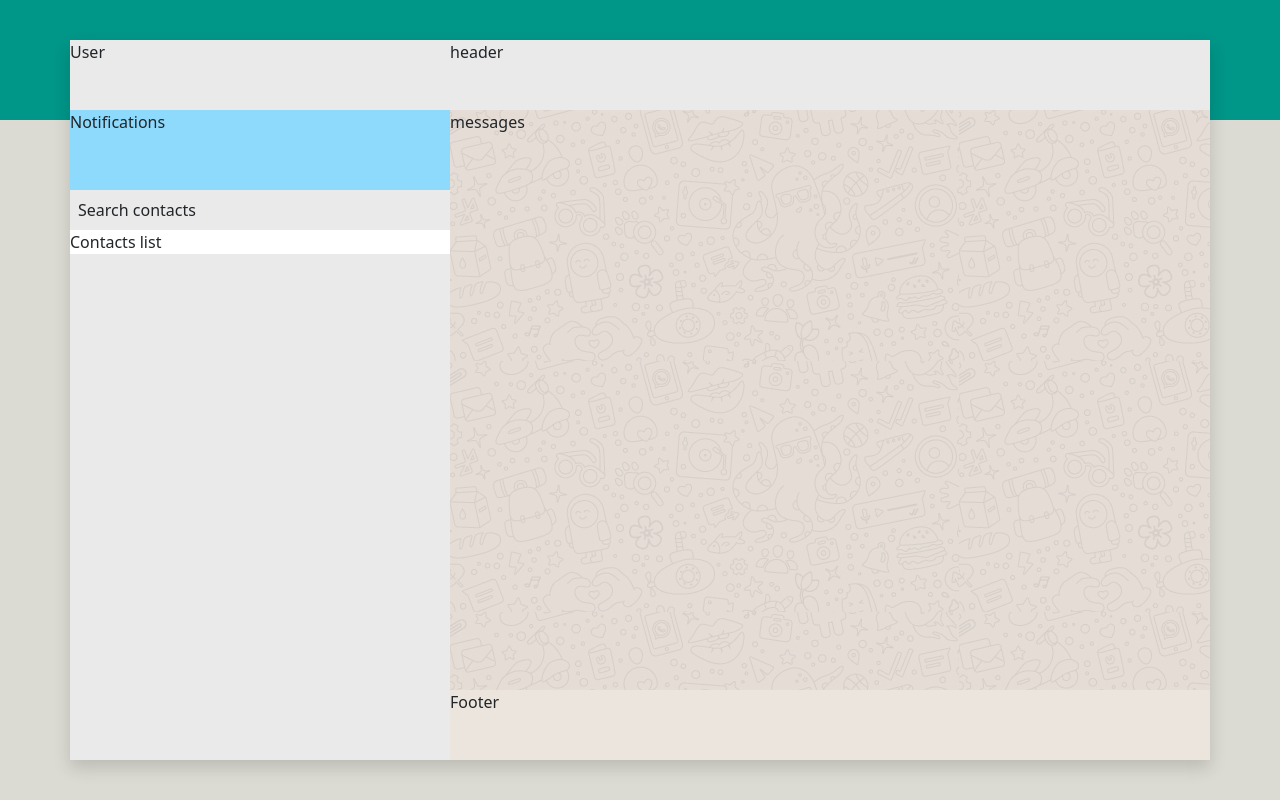
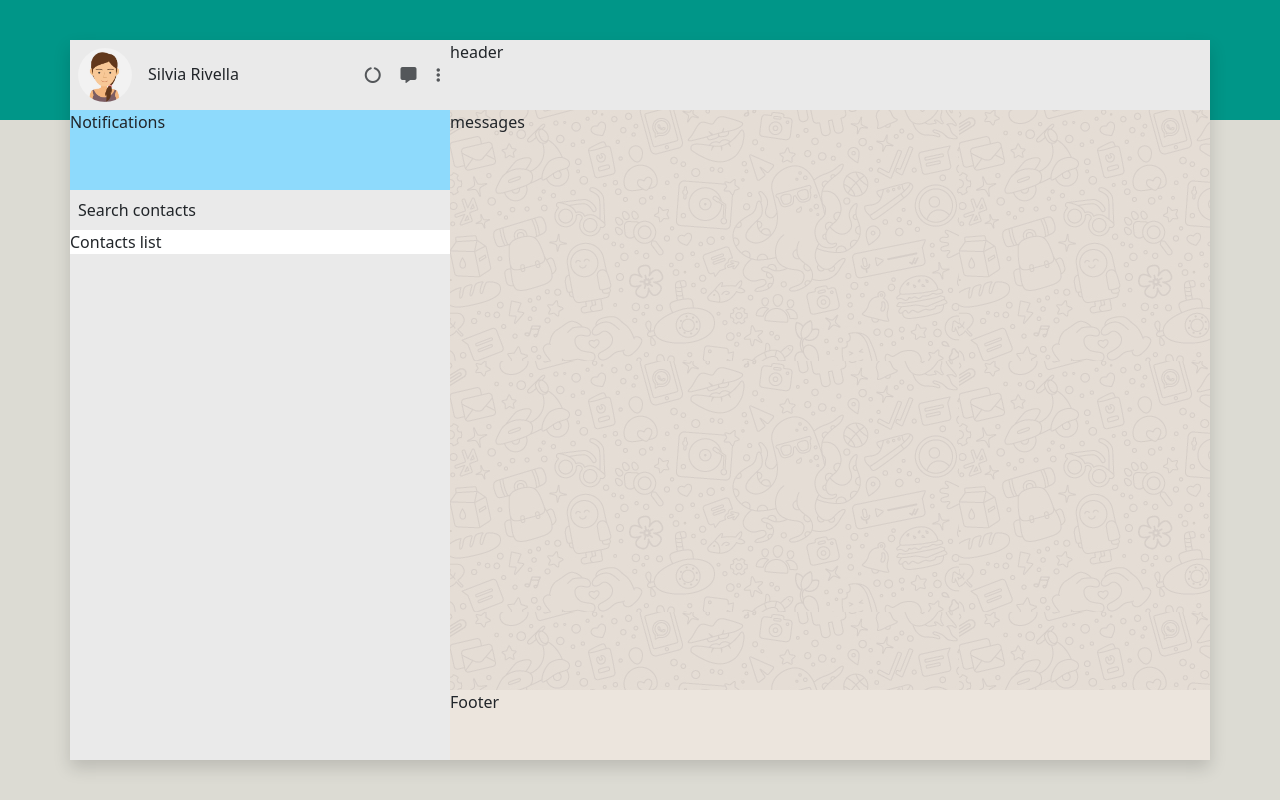
Before and after one commit to GabrieleLombard01/vue-ripasso-boolzapp, a Vue app: page / in a window 1280 px wide. Built offline with nearby package versions, Linux system fonts and the light colour scheme.

Commit message:
media fix

```diff
--- a/index.html
+++ b/index.html
@@ -2,6 +2,8 @@
 <html lang="en">
   <head>
     <meta charset="UTF-8" />
+     <!--Font Awesome -->
+     <link rel="stylesheet" href="https://cdnjs.cloudflare.com/ajax/libs/font-awesome/6.4.0/css/all.min.css" integrity="sha512-iecdLmaskl7CVkqkXNQ/ZH/XLlvWZOJyj7Yy7tcenmpD1ypASozpmT/E0iPtmFIB46ZmdtAc9eNBvH0H/ZpiBw==" crossorigin="anonymous" referrerpolicy="no-referrer" />
     <link rel="icon" type="image" href="https://freepngimg.com/save/159738-photos-speech-chat-icon-free-hd-image/512x512" />
     <meta name="viewport" content="width=device-width, initial-scale=1.0" />
     <title>Boolzapp</title>
--- a/src/assets/scss/style.scss
+++ b/src/assets/scss/style.scss
@@ -59,3 +59,25 @@ body{
 #notifications{
     height: 80px;
 }
+
+/* Media */
+.media {
+    height: 100%;
+    display: flex;
+    align-items: center;
+}
+.media figure{
+    height: 70px;
+    padding: 0.5rem;
+    margin-bottom: 0;
+    flex-shrink: 0;
+}
+.media img{
+    height: 100%;
+    max-width: 100%;
+    border-radius: 50%;
+}
+.media .media-text{
+    margin-left: 0.5rem;
+    margin-bottom: 0;
+}
--- a/src/components/AppSidebar.vue
+++ b/src/components/AppSidebar.vue
@@ -6,7 +6,19 @@
     <section id="sidebar" class="col-4 p-0 h-100 bg-light-gray">
 
         <!-- User section -->
-        <div id="user-section" class="flex-shrink-0">User</div>
+        <div id="user-section" class="flex-shrink-0 d-flex justify-content-between">
+            <div class="media">
+                <figure>
+                    <img src="../assets/img/avatar_io.jpg" alt="Silvia Rivella">
+                </figure>
+                <div class="h6 media-text">Silvia Rivella</div>
+            </div>
+            <div class="w-25 text-muted d-flex justify-content-around align-items-center">
+                <i class="fa-solid fa-circle-notch" role="button"></i>
+                <i class="fa-solid fa-comment-alt" role="button"></i>
+                <i class="fa-solid fa-ellipsis-v" role="button"></i>
+            </div>
+        </div>
 
         <!-- Notifications -->
         <div id="notifications" class="bg-light-blue flex-shrink-0">Notifications</div>
```
